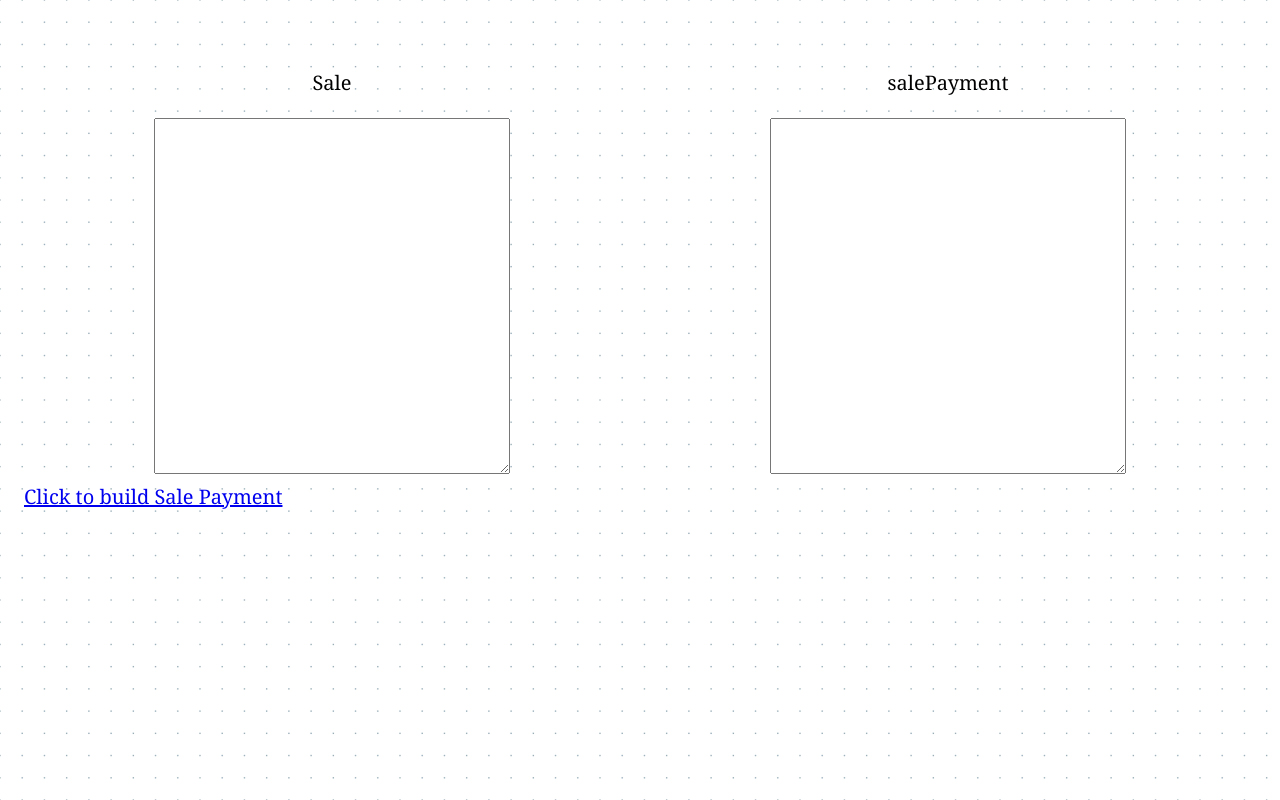
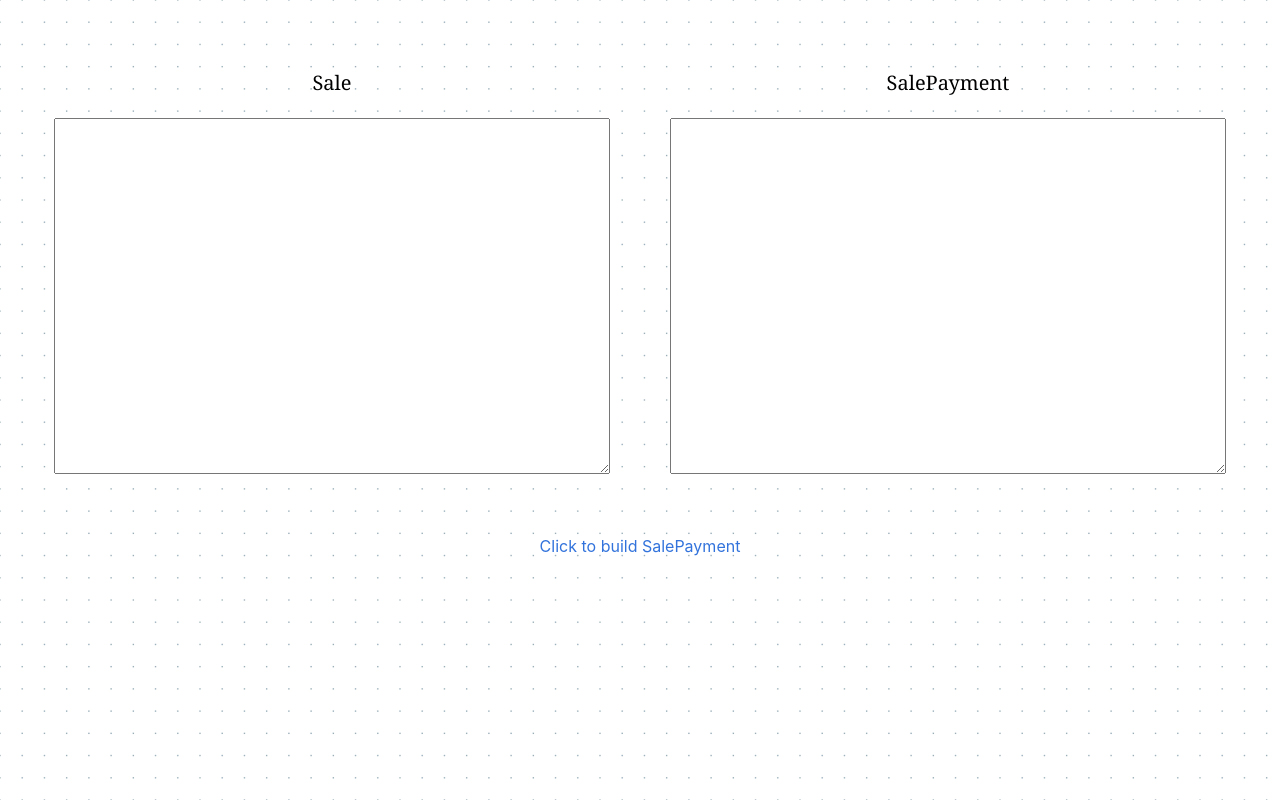
Before and after one commit to fedortwo/Site, a plain HTML site: page ProjectsHTMLCSS/index.html in a window 1280 px wide. Drawn offline with Linux system fonts and the light colour scheme.

Commit message:
Add files via upload

```diff
--- a/ProjectsHTMLCSS/css/style.css
+++ b/ProjectsHTMLCSS/css/style.css
@@ -41,9 +41,10 @@ body {
 }
 
 .textClass {
-
-    width: 350px;
+    font-family: BlinkMacSystemFont,-apple-system,"Segoe UI",Roboto,Oxygen,Ubuntu,Cantarell,"Fira Sans","Droid Sans","Helvetica Neue",Helvetica,Arial,sans-serif;;
+    width: 550px;
     height: 350px;
+    font-size: 1rem;
 }
 
 .salePayment {
@@ -51,13 +52,19 @@ body {
     font-family: 'Times New Roman', Times, serif;
 }
 
-.button.is-primary {
-    background-color: #00d1b2;
-    border-color: transparent;
+.button {
     color: #fff;
     text-align: center;
+-webkit-font-smoothing: antialiased;
+text-rendering: optimizeLegibility;
+-webkit-text-size-adjust: 100%;
+font-family: BlinkMacSystemFont,-apple-system,"Segoe UI",Roboto,Oxygen,Ubuntu,Cantarell,"Fira Sans","Droid Sans","Helvetica Neue",Helvetica,Arial,sans-serif;
+font-size: 1rem;
+color: #3273dc;
+cursor: pointer;
+text-decoration:initial;
+width: 100%;
 }
-
 /*<div>
 <h1 class=card-title></h1>
 <div class="card-text">
@@ -65,3 +72,27 @@ body {
   <input value="Нажми меня" onclick="alert('Клик!')" type="button">
 
 </div>
+
+    -webkit-font-smoothing: antialiased;
+    text-rendering: optimizeLegibility;
+    -webkit-text-size-adjust: 100%;
+    font-family: BlinkMacSystemFont,-apple-system,"Segoe UI",Roboto,Oxygen,Ubuntu,Cantarell,"Fira Sans","Droid Sans","Helvetica Neue",Helvetica,Arial,sans-serif;
+    font-size: 1rem;
+    font-weight: 400;
+    line-height: 1.5;
+    -webkit-box-sizing: inherit;
+    color: #3273dc;
+    cursor: pointer;
+    text-decoration: none;
+    background-color: #00d1b2;
+    width: 100%;
+
+        -webkit-font-smoothing: antialiased;
+    text-rendering: optimizeLegibility;
+    text-size-adjust: 100%;
+    font-family: BlinkMacSystemFont,-apple-system,"Segoe UI",Roboto,Oxygen,Ubuntu,Cantarell,"Fira Sans","Droid Sans","Helvetica Neue",Helvetica,Arial,sans-serif;
+    color: #4a4a4a;
+    font-size: 1rem;
+    font-weight: 400;
+    line-height: 1.5;
+    box-sizing: inherit;
--- a/ProjectsHTMLCSS/index.html
+++ b/ProjectsHTMLCSS/index.html
@@ -17,15 +17,15 @@
                     <textarea id="sale" class="textClass"></textarea>
                 </div>
                 <div align="center" class="column">
-                    <p>salePayment</p>
+                    <p>SalePayment</p>
                     <textarea id="salePayment" class="textClass"></textarea>
 
                 </div>
             </div>
-            <a href="#" id="button" class="button.is-primary" onclick="GetOut()">Click to build Sale Payment</a>
-
         </div>
     </section>
+    <div align="center"><a id="button" class="button" onclick="GetOut()">Click to build SalePayment</a>
+    </div>
     <script src="js/newcode.js"></script>
 
 
```
